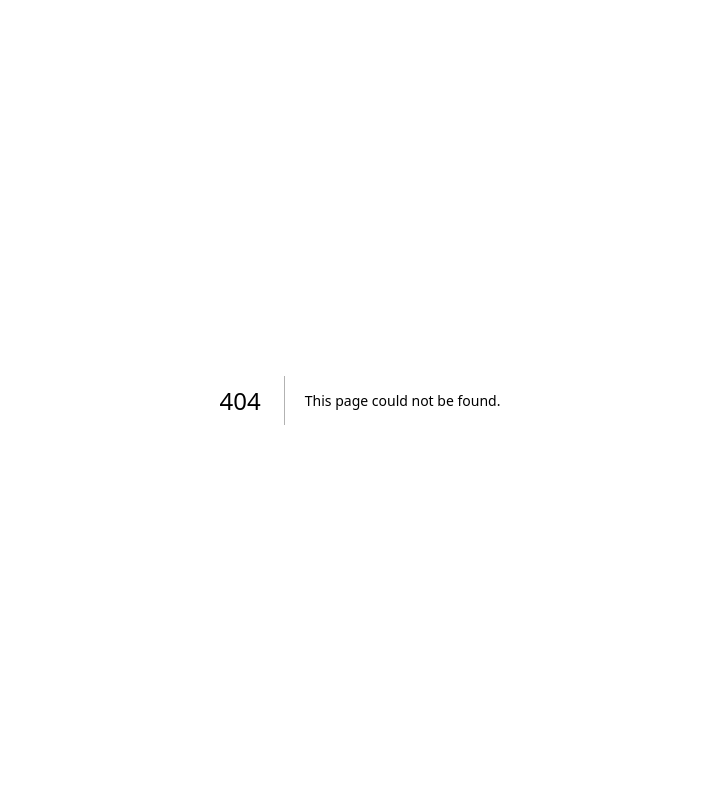
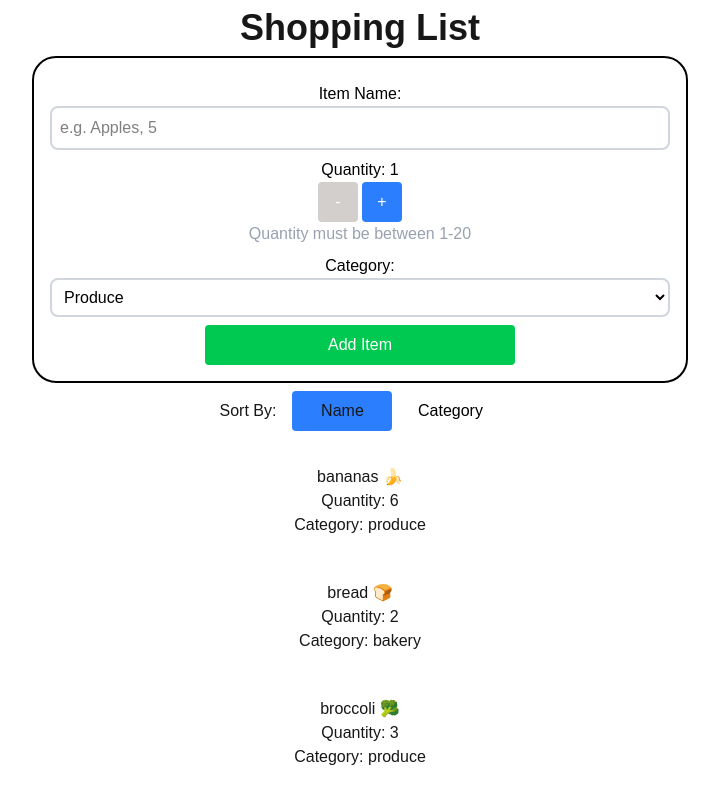
Before and after one commit to James-RD-Kyle/cprg306-assignments, a Next.js app: page /week-8 in a window 1280 px wide. Before the commit this address had no page. Shown: the top 800 px of the page, without its empty margins (280-999 px from the left). Built offline with nearby package versions, Linux system fonts and the light colour scheme.

Commit message:
modified page.js to add week 8 copied week 7 files to week 8 added meal-idea.js completed step 1-2 of week 8 meal-idea.js

```diff
--- a/app/page.js
+++ b/app/page.js
@@ -10,6 +10,7 @@ export default function Home() {
       <Link href="/week-5">Link to Week 5 →</Link>
       <Link href="/week-6">Link to Week 6 →</Link>
       <Link href="/week-7">Link to Week 7 →</Link>
+      <Link href="/week-8">Link to Week 8 →</Link>
     </header>
   );
 }
--- /dev/null
+++ b/app/week-8/item-list.js
@@ -0,0 +1,33 @@
+"use client";
+
+import { useState } from "react";
+import Item from "./item";
+
+export default function ItemList({ items: Items }) {
+    const [sortBy, setSortBy] = useState("name");
+    const sortedItems = [...Items];
+
+    if (sortBy === "name") {
+        sortedItems.sort((a, b) => a.name.localeCompare(b.name));
+    }
+    else if (sortBy === "category") {
+        sortedItems.sort((a, b) => a.category.localeCompare(b.category));
+    }
+    return (
+        <div>
+            <div className="flex justify-center mb-4">
+                <p className="mr-4 self-center">Sort By:</p>
+                <button type="button" onClick={() => setSortBy("name")} className={`rounded p-2 w-25 mr-2 cursor-pointer ${sortBy === "name" ? "bg-blue-500" : "bg-white text-black"}`}>Name</button>
+                <button type="button" onClick={() => setSortBy("category")} className={`rounded p-2 w-25 cursor-pointer ${sortBy === "category" ? "bg-blue-500" : "bg-white text-black"}`}>Category</button>
+            </div>
+            {sortedItems.map((item, index) => (
+                <Item
+                    key={index}
+                    name={item.name}
+                    quantity={item.quantity}
+                    category={item.category}
+                />
+            ))}
+        </div>
+    );
+}
--- /dev/null
+++ b/app/week-8/item.js
@@ -0,0 +1,11 @@
+
+
+export default function Item({name, quantity, category}) {
+  return (
+        <li className="border-2 border-white rounded-lg p-4 m-2">
+          <p>{name}</p>
+          <p>Quantity: {quantity}</p>
+          <p>Category: {category}</p>
+        </li>
+  );
+}
--- /dev/null
+++ b/app/week-8/items.json
@@ -0,0 +1,74 @@
+[
+  {
+    "id": "1h2GJKH12gkHG31h1H",
+    "name": "milk, 4 L 🥛",
+    "quantity": 1,
+    "category": "dairy"
+  },
+  {
+    "id": "2KJH3k2j3H1k2J3K1H",
+    "name": "bread 🍞",
+    "quantity": 2,
+    "category": "bakery"
+  },
+  {
+    "id": "3h2KJH3k2j3H1k2J3",
+    "name": "eggs, dozen 🥚",
+    "quantity": 2,
+    "category": "dairy"
+  },
+  {
+    "id": "4k2J3K1H2GJKH12gk",
+    "name": "bananas 🍌",
+    "quantity": 6,
+    "category": "produce"
+  },
+  {
+    "id": "5H1h1H2KJH3k2j3H",
+    "name": "broccoli 🥦",
+    "quantity": 3,
+    "category": "produce"
+  },
+  {
+    "id": "6H1k2J3K1H2GJKH1",
+    "name": "chicken breasts, 1 kg 🍗",
+    "quantity": 1,
+    "category": "meat"
+  },
+  {
+    "id": "7gkHG31h1H2KJH3k",
+    "name": "pasta sauce 🍝",
+    "quantity": 3,
+    "category": "canned goods"
+  },
+  {
+    "id": "8j3H1k2J3K1H2GJK",
+    "name": "spaghetti, 454 g 🍝",
+    "quantity": 2,
+    "category": "dry goods"
+  },
+  {
+    "id": "9H12gkHG31h1H2KJ",
+    "name": "toilet paper, 12 pack 🧻",
+    "quantity": 1,
+    "category": "household"
+  },
+  {
+    "id": "10H3k2j3H1k2J3K1",
+    "name": "paper towels, 6 pack",
+    "quantity": 1,
+    "category": "household"
+  },
+  {
+    "id": "11k2J3K1H2GJKH12",
+    "name": "dish soap 🍽️",
+    "quantity": 1,
+    "category": "household"
+  },
+  {
+    "id": "12GJKH12gkHG31h1",
+    "name": "hand soap 🧼",
+    "quantity": 4,
+    "category": "household"
+  }
+]
--- /dev/null
+++ b/app/week-8/meal-idea.js
@@ -0,0 +1,40 @@
+"use client";
+
+import { useState } from "react";
+import { useEffect } from "react";
+
+export default function MealIdea({ingredient}) {
+    const [meals, setMeals] = useState([])
+
+    async function loadMealIdeas() {
+        const mealData = await fetchMealIdeas(ingredient);
+        setMeals(mealData);
+    }
+    useEffect(() => {loadMealIdeas();}, [ingredient]);
+
+    return (
+        <div className="border-2 bg-white text-black rounded-3xl p-4 m-2">
+            <h2 className="text-2xl font-bold text-center mb-2">Meal Ideas with `{ingredient}`</h2>
+            <ul>
+                {meals.map((meal) => (
+                    <li key={meal.idMeal} className="mb-2">
+                        <p className="">{meal.strMeal}</p>
+                    </li>
+                ))}
+            </ul>
+        </div>
+        );
+};
+
+async function fetchMealIdeas(ingredient) {
+    try {
+        const response = await fetch(`https://www.themealdb.com/api/json/v1/1/filter.php?i=${ingredient}`);
+        const mealData = await response.json();
+
+        return mealData.meals;
+    }
+    catch (error) {
+        console.error("Error fetching meal ideas:", error);
+        return [];
+    }
+};
--- /dev/null
+++ b/app/week-8/new-item.js
@@ -0,0 +1,66 @@
+"use client";
+
+import { useState } from "react";
+
+export default function NewItem({ onAddItem }) {
+    const [quantity, setQuantity] = useState(1);
+    const [name, setName] = useState("");
+    const [category, setCategory] = useState("produce");
+
+    const handleSubmit = (event) => {
+        event.preventDefault();
+
+        const item = {id: Math.random().toString(36).substring(2, 20).toUpperCase(),  name: name, category: category, quantity: quantity };
+
+        onAddItem(item);
+        setName("");
+        setCategory("produce");
+        setQuantity(1);
+    }
+
+    const increment = () => {
+        if (quantity < 20) {
+            setQuantity(quantity + 1);
+        }
+    }
+    const decrement = () => {
+        if (quantity > 1) {
+            setQuantity(quantity - 1);
+        }
+    }
+    return (
+        <div className="border-2 bg-white text-black rounded-3xl p-4 m-2">
+            <form onSubmit={handleSubmit} className="">
+                <div className="mt-2 w-full">
+                    <label htmlFor="name">Item Name:</label>
+                    <input value={name} onChange={(event) => setName(event.target.value)} type="text" id="name" placeholder="e.g. Apples, 5" className="p-2 rounded-lg border-2 border-gray-300 w-full box-border" required />
+                </div>
+                <p className="text-center mt-2">Quantity: {quantity}</p>
+                <div className="flex justify-center gap-1">
+                    <button type="button" disabled={quantity <= 1} onClick={decrement} className={`bg-stone-400 text-white rounded w-10 h-10 ${quantity <= 1 ? 'opacity-50 cursor-default' : 'cursor-pointer'}`}>-</button>
+                    <button type="button" disabled={quantity >= 20} onClick={increment} className={`bg-blue-500 text-white rounded w-10 h-10 ${quantity >= 20 ? 'opacity-50 cursor-default' : 'cursor-pointer'}`}>+</button>
+                </div>
+                <p className="text-gray-400 text-center">Quantity must be between 1-20</p>
+                <div className="mt-2 w-full">
+                    <label htmlFor="category">Category:</label>
+                        <select value={category} onChange={(event) => setCategory(event.target.value)} id="category" className="p-2 rounded-lg border-gray-300 border-2 w-full cursor-pointer" required>
+                            <option value="produce">Produce</option>
+                            <option value="dairy">Dairy</option>
+                            <option value="bakery">Bakery</option>
+                            <option value="meat">Meat</option>
+                            <option value="frozen foods">Frozen Foods</option>
+                            <option value="canned goods">Canned Goods</option>
+                            <option value="dry goods">Dry Goods</option>
+                            <option value="beverages">Beverages</option>
+                            <option value="snacks">Snacks</option>
+                            <option value="household">Household</option>
+                            <option value="other">Other</option>
+                        </select>
+                </div>
+                <div className="w-1/2 mt-2 mx-auto">
+                    <button type="submit" className="bg-green-500 text-white rounded p-2 w-full cursor-pointer">Add Item</button>
+                </div>
+            </form>
+        </div>
+    )
+}
--- /dev/null
+++ b/app/week-8/page.js
@@ -0,0 +1,26 @@
+"use client";
+
+import ItemList from './item-list';
+import NewItem from './new-item';
+import itemsData from './items.json';
+import { useState } from 'react';
+
+export default function Page() {
+    const [items, setItems] = useState(itemsData);
+
+    const handleAddItem = (newItem) => {
+        setItems((prevItems) => [...prevItems, newItem]);
+    };
+
+    return (
+        <main>
+            <div className="grid place-items-center items-baseline-last flex-initial m-2">
+                <h1 className="text-4xl font-bold">Shopping List</h1>
+                <ul className="text-center w-full max-w-2xl">
+                    <NewItem onAddItem={handleAddItem} />
+                    <ItemList items={items} />
+                </ul>
+            </div>
+        </main>
+    )
+}
```
